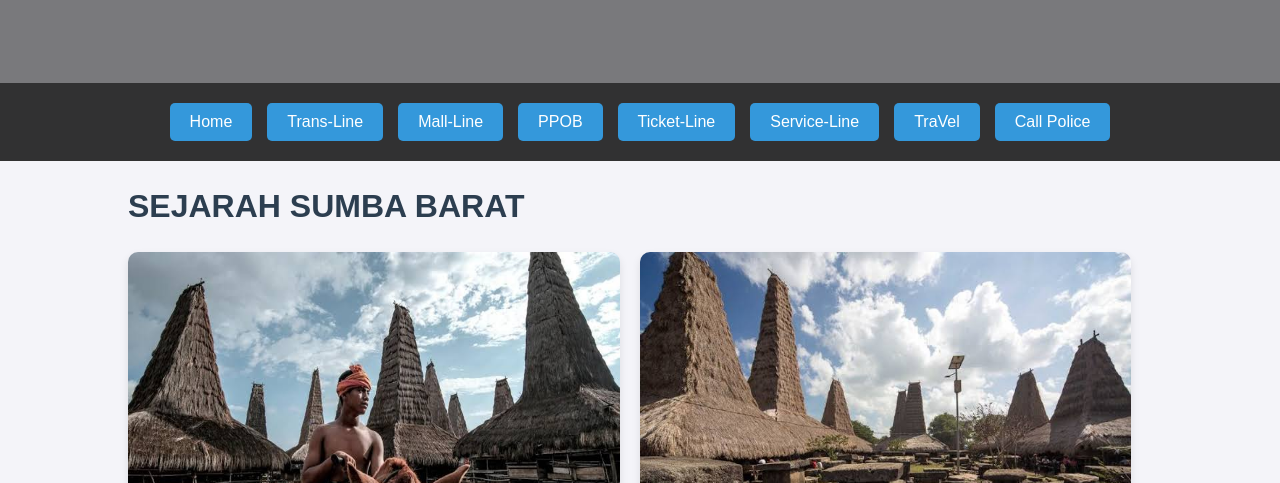
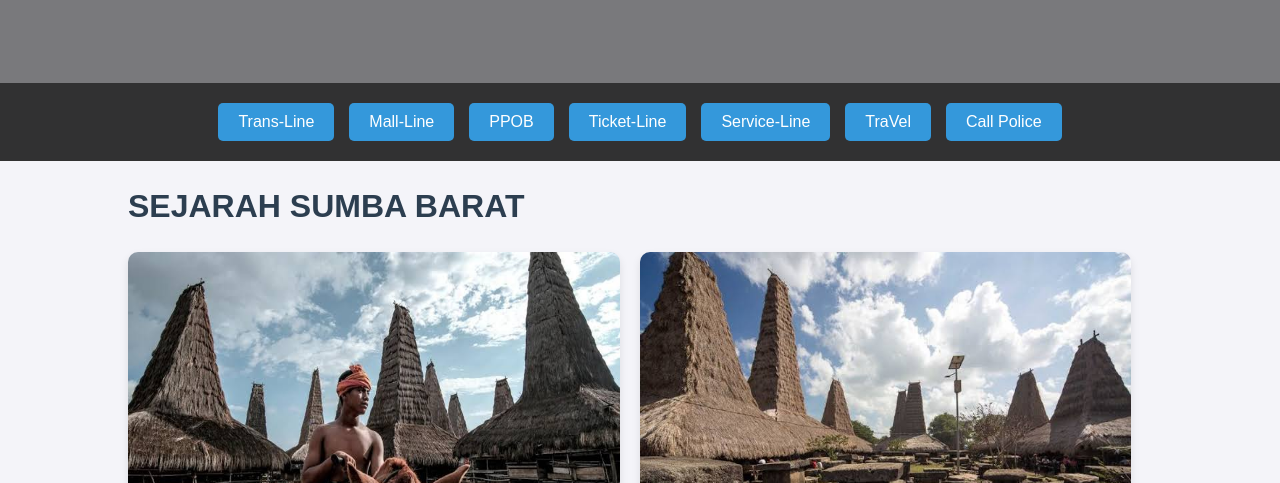
Before and after one commit to panggabean16/Gen-BETA-WAIKABUBAK, a website: page travel.html in a window 1280 px wide. Shown: the part 317-800 px from the top of the page. Drawn offline with Linux system fonts and the light colour scheme.

Commit message:
Update travel.html

```diff
--- a/travel.html
+++ b/travel.html
@@ -209,7 +209,6 @@
 
     <!-- Navigation Menu -->
     <nav>
-        <button onclick="location.href='beranda.html'">Home</button>
         <button onclick="location.href='trans-line.html'">Trans-Line</button>
         <button onclick="location.href='mall-line.html'">Mall-Line</button>
         <button onclick="location.href='ppob.html'">PPOB</button>
```
